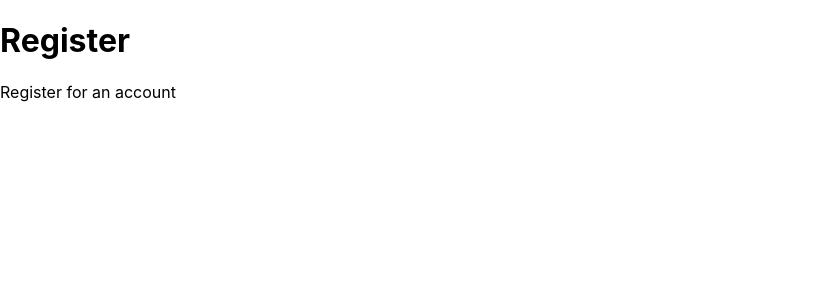
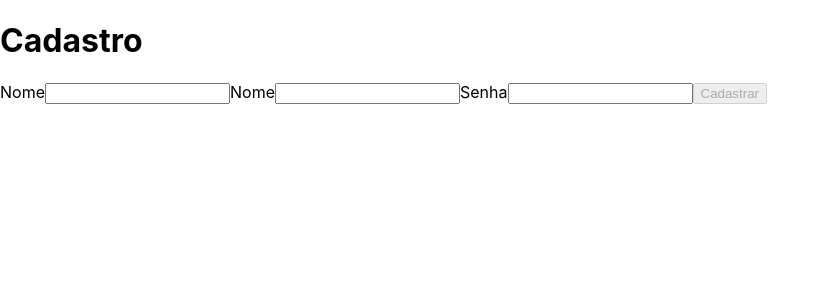
Before and after one commit to Ytellon/delivery-App, a React (Create React App) app in the folder front-end/: page /register in a window 1280 px wide. Shown: the top 300 px of the page, without its empty margins (0-829 px from the left). Built offline with nearby package versions, Linux system fonts and the light colour scheme.

Commit message:
feat: Feito os components da tela de registro e implementa suas validacoes

```diff
--- /dev/null
+++ b/front-end/src/components/registerForm.jsx
@@ -0,0 +1,73 @@
+import { useState, useEffect } from 'react';
+
+export default function RegisterForm() {
+  const [email, setEmail] = useState('');
+  const [password, setPassword] = useState('');
+  const [name, setName] = useState('');
+  const [buttonDisable, setButtonDisable] = useState(true);
+
+  useEffect(() => {
+    const enableButton = () => {
+      const emailRegex = /^[\w-.]+@([\w-]+\.)+[\w-]{2,4}$/g;
+      const minNameLength = 12;
+      const minPasswordLength = 6;
+      const validation = !(
+        emailRegex.test(email)
+        && name.length > minNameLength
+        && password.length > minPasswordLength
+      );
+
+      setButtonDisable(validation);
+    };
+
+    enableButton();
+  }, [email, password, name]);
+
+  return (
+    <div>
+      <h1>Cadastro</h1>
+      <form>
+        <label htmlFor="name">
+          Nome
+          <input
+            type="text"
+            name="name"
+            id="name"
+            data-testid="common_register__input-name"
+            value={ name }
+            onChange={ (e) => setName(e.target.value) }
+          />
+        </label>
+        <label htmlFor="email">
+          Nome
+          <input
+            type="email"
+            name="email"
+            id="email"
+            data-testid="common_register__input-email"
+            value={ email }
+            onChange={ (e) => setEmail(e.target.value) }
+          />
+        </label>
+        <label htmlFor="password">
+          Senha
+          <input
+            type="password"
+            name="password"
+            id="password"
+            data-testid="common_register__input-password"
+            value={ password }
+            onChange={ (e) => setPassword(e.target.value) }
+          />
+        </label>
+        <button
+          type="button"
+          data-testid="common_register__button-register"
+          disabled={ buttonDisable }
+        >
+          Cadastrar
+        </button>
+      </form>
+    </div>
+  );
+}
--- a/front-end/src/pages/Register.jsx
+++ b/front-end/src/pages/Register.jsx
@@ -1,8 +1,7 @@
+import RegisterForm from '../components/registerForm';
+
 export default function Register() {
   return (
-    <div>
-      <h1>Register</h1>
-      <p>Register for an account</p>
-    </div>
+    <RegisterForm />
   );
 }
```
